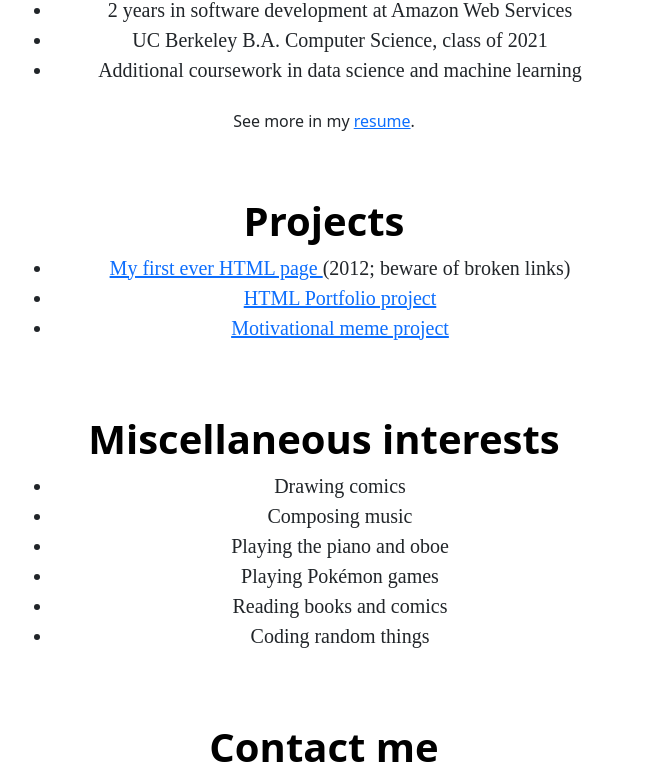
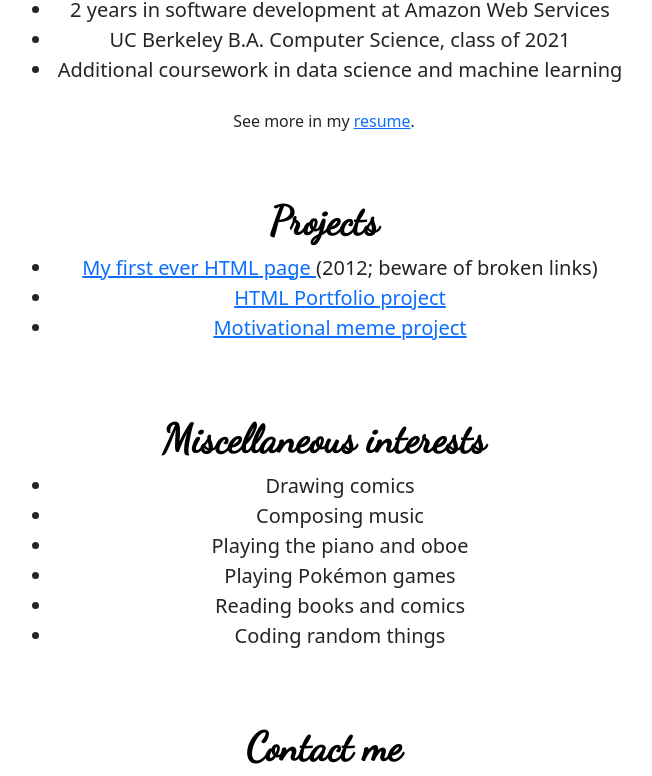
Before and after one commit to k5972/personal-website, a plain HTML site: page index.html in a window 1280 px wide. Shown: the part 692-1468 px from the top of the page, without its empty margins (316-968 px from the left). Drawn offline with nearby package versions, Linux system fonts and the light colour scheme; a web font is replaced by a local one.

Commit message:
Update style.css

```diff
--- a/style.css
+++ b/style.css
@@ -1,12 +1,14 @@
 html {
     margin: 10px;
-
+    font-family: "Ysabeau"
 }
 
 .container {
     width: 100%;
     height: 500px;
     background: turquoise;
+    display: flex;
+    justify-content: center;
 }
 
 .profile-pic {
@@ -15,10 +17,6 @@ html {
 
 }
 
-.display-5 {
+h1, h2 {
     font-family: "Dancing Script";
 }
-
-.lead {
-    font-family: "Ysabeau"
-}
```
